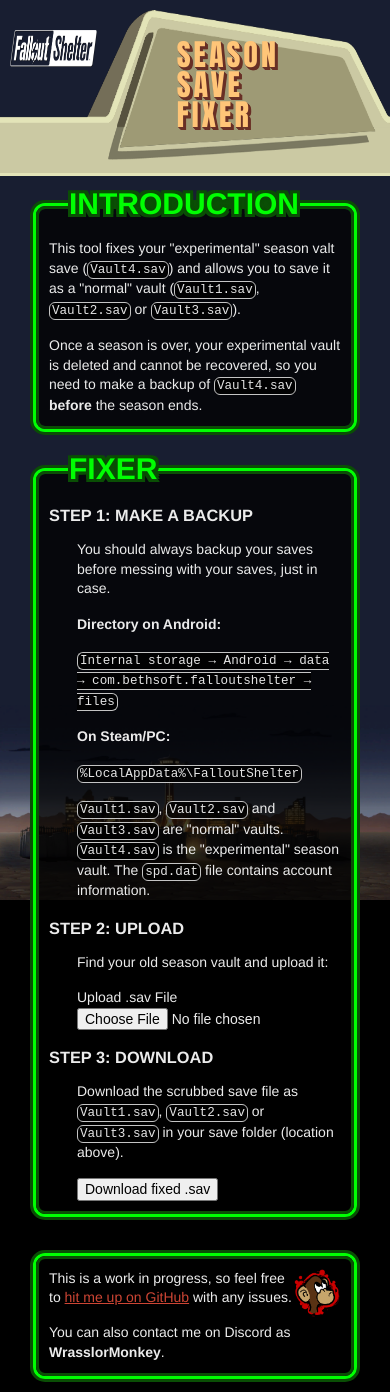
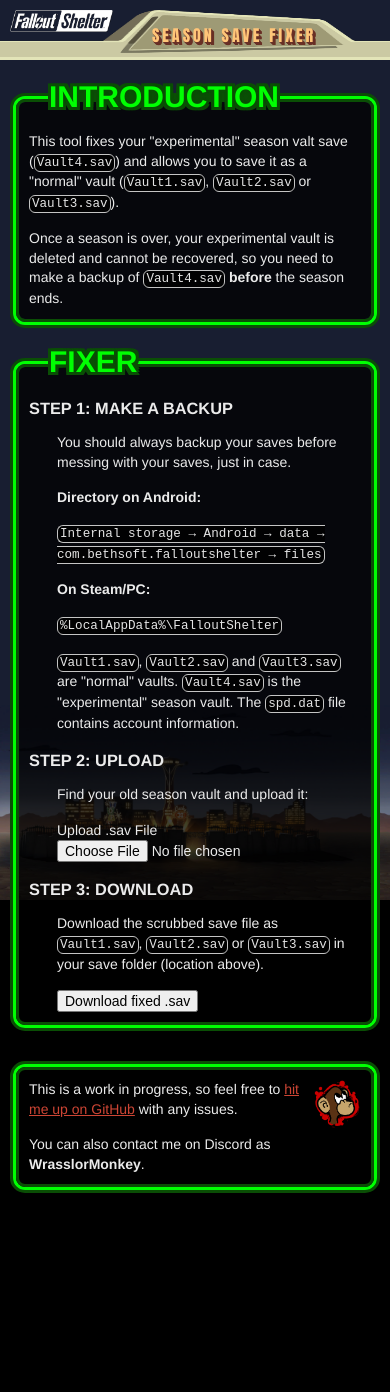
Before and after one commit to cwmonkey/fallout-shelter, a Jekyll site: the page built from index.html, in a window 390 px wide. Built offline with Jekyll 4.4.1, drawn with Linux system fonts in a browser that asks for light colours; after the commit the page ends 1203 px from its top, so only the background shows below that.

Commit message:
A little more mobile friendly

```diff
--- a/css/global.scss
+++ b/css/global.scss
@@ -283,3 +283,27 @@
     width: 48px;
   }
 }
+
+@media screen and (width <= 800px) {
+  .headline1 {
+    .fallout_shelter {
+      width: 686px * .15;
+      height: 147px * .15;
+      margin-top: 0;
+    }
+
+    .subtitle {
+      padding: 17px 39px 10px 49px;
+      font-size: 16px;
+    }
+
+    :after {
+      height: 7px;
+    }
+  }
+
+  .section {
+    margin-left: 10px;
+    margin-right: 10px;
+  }
+}
```
